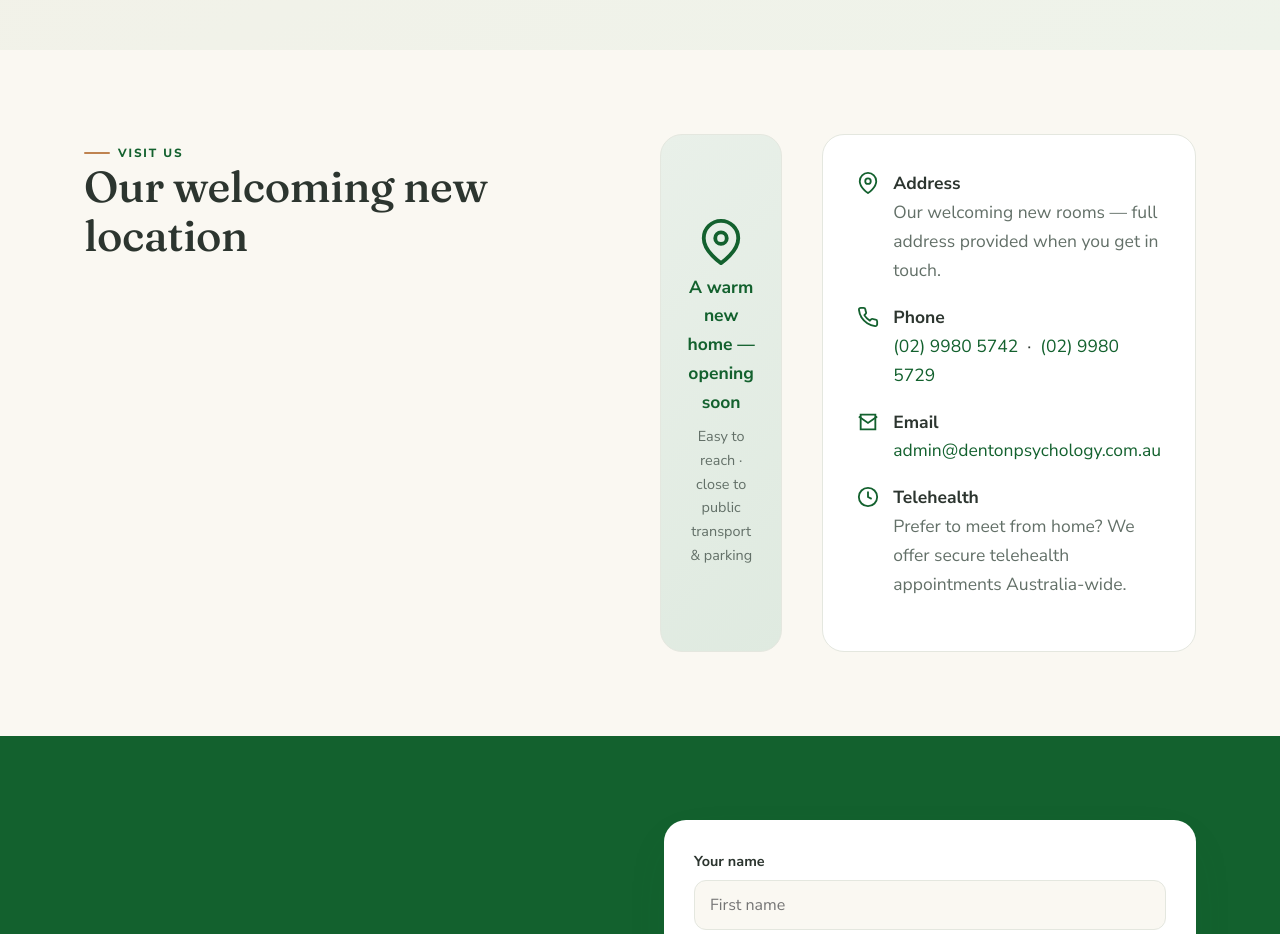
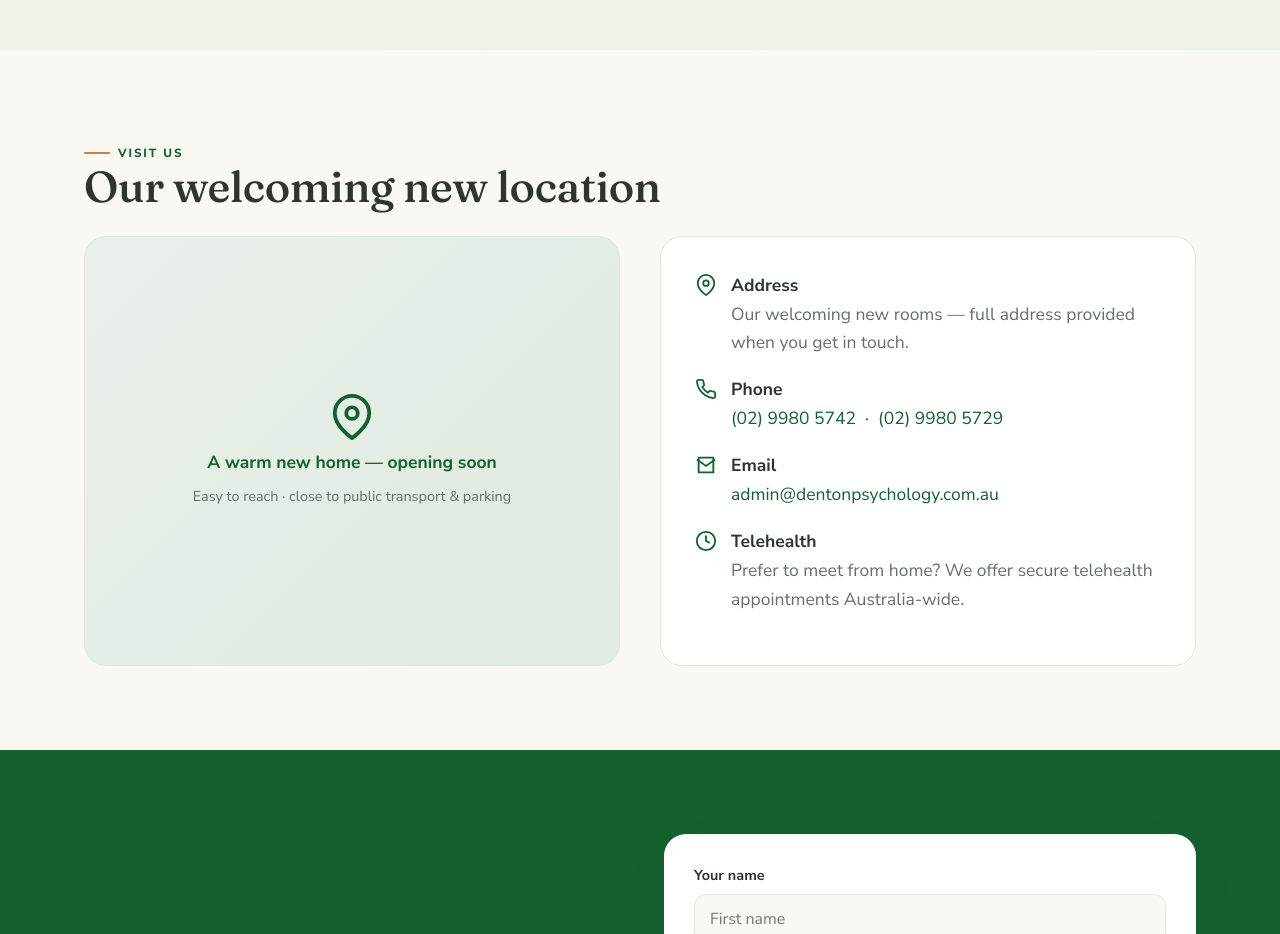
Before and after one commit to MPLaunch/denton-preview, a plain HTML site: page index.html in a window 1280 px wide. Shown: the part 5780-6714 px from the top of the page. Drawn offline with Linux system fonts and the light colour scheme.

Commit message:
Fix location section: heading full-width, two equal cards (was grid-in-grid)

```diff
--- a/index.html
+++ b/index.html
@@ -176,7 +176,8 @@
   .faith .ill svg{width:170px;height:170px;color:var(--green);opacity:.85}
 
   /* location */
-  .loc .wrap{display:grid;grid-template-columns:1fr 1fr;gap:40px;align-items:stretch}
+  .loc .wrap{display:block}
+  .locgrid{display:grid;grid-template-columns:1fr 1fr;gap:40px;align-items:stretch}
   .mapcard{border-radius:var(--r);overflow:hidden;border:1px solid var(--line);min-height:330px;position:relative;
     background:linear-gradient(135deg,#e9f0e9,#dfeae0)}
   .mapcard .pin{position:absolute;inset:0;display:flex;flex-direction:column;align-items:center;justify-content:center;gap:8px;color:var(--green);text-align:center;padding:24px}
@@ -221,7 +222,7 @@
 
   /* responsive */
   @media(max-width:900px){
-    .hero .wrap,.feewrap,.faith .wrap,.loc .wrap,.cta .wrap{grid-template-columns:1fr}
+    .hero .wrap,.feewrap,.faith .wrap,.loc .wrap,.cta .wrap,.locgrid{grid-template-columns:1fr}
     .grid3,.teamgrid,.steps{grid-template-columns:1fr 1fr}
     .navlinks{display:none}
     .menu-btn{display:block}
@@ -470,7 +471,7 @@
       <span class="eyebrow">Visit us</span>
       <h2 style="margin-bottom:24px">Our welcoming new location</h2>
     </div>
-    <div style="display:grid;grid-template-columns:1fr 1fr;gap:40px;align-items:stretch" class="locgrid">
+    <div class="locgrid">
       <div class="mapcard reveal">
         <div class="pin">
           <svg viewBox="0 0 24 24" fill="none" stroke="currentColor" stroke-width="2"><path d="M21 10c0 7-9 13-9 13s-9-6-9-13a9 9 0 0 1 18 0z"/><circle cx="12" cy="10" r="3"/></svg>
```
